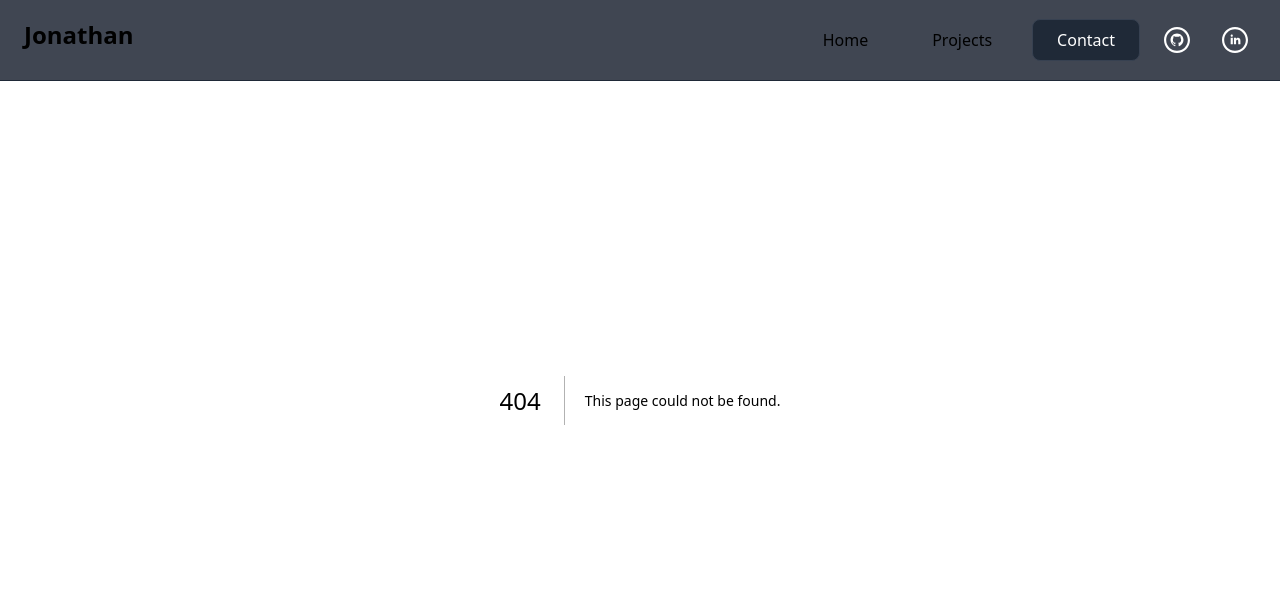
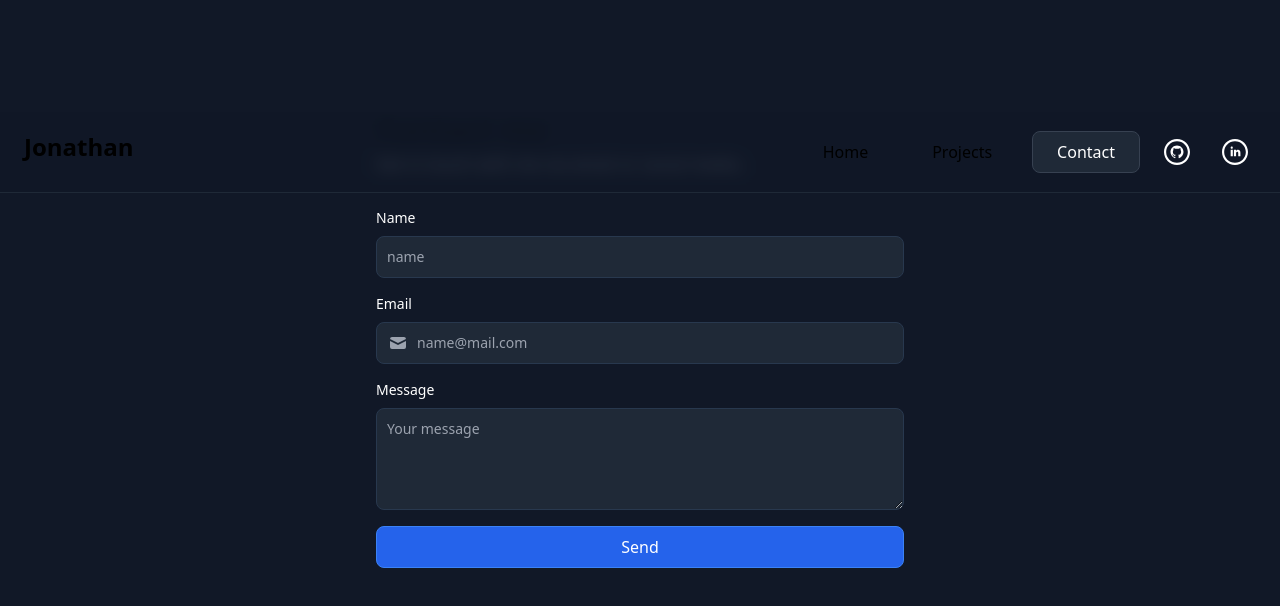
Before and after one commit to Jonathanmeij/portfolio-next, a Next.js app: page /Contact in a window 1280 px wide. Before the commit this address had no page. Shown: the top 606 px of the page. Built offline with nearby package versions, Linux system fonts and the light colour scheme.

Commit message:
added contact page

```diff
--- /dev/null
+++ b/pages/Contact.tsx
@@ -0,0 +1,79 @@
+import Button from "@/components/ui/Button";
+import Container from "@/components/ui/Container";
+
+export default function Contact() {
+    return (
+        <div className="my-28">
+            <Container maxWidth="xl" className="flex flex-col gap-8 m-auto">
+                <div>
+                    <h2 className="mb-1 text-3xl font-semibold">Contact me</h2>
+                    <p className="font-light tracking-wide text-gray-300 text-md">
+                        Get in touch with me via email or social media.
+                    </p>
+                </div>
+                <form className="flex flex-col gap-4">
+                    <div>
+                        <label
+                            htmlFor="email-address-icon"
+                            className="block mb-2 text-sm font-medium text-white"
+                        >
+                            Name
+                        </label>
+                        <input
+                            type="text"
+                            id="email-address-icon"
+                            className=" text-sm rounded-lg border border-gray-850 block w-full p-2.5 bg-gray-800  placeholder-gray-400 text-white focus:border-blue-500"
+                            placeholder="name"
+                        />
+                    </div>
+
+                    <div>
+                        <label
+                            htmlFor="email-address-icon"
+                            className="block mb-2 text-sm font-medium text-white"
+                        >
+                            Email
+                        </label>
+
+                        <div className="relative">
+                            <div className="absolute inset-y-0 left-0 flex items-center pl-3 pointer-events-none">
+                                <svg
+                                    aria-hidden="true"
+                                    className="w-5 h-5 text-gray-400"
+                                    fill="currentColor"
+                                    viewBox="0 0 20 20"
+                                    xmlns="http://www.w3.org/2000/svg"
+                                >
+                                    <path d="M2.003 5.884L10 9.882l7.997-3.998A2 2 0 0016 4H4a2 2 0 00-1.997 1.884z"></path>
+                                    <path d="M18 8.118l-8 4-8-4V14a2 2 0 002 2h12a2 2 0 002-2V8.118z"></path>
+                                </svg>
+                            </div>
+                            <input
+                                type="text"
+                                id="email-address-icon"
+                                className=" text-sm rounded-lg border border-gray-850 block w-full pl-10 p-2.5 bg-gray-800  placeholder-gray-400 text-white focus:border-blue-500"
+                                placeholder="name@mail.com"
+                            />
+                        </div>
+                    </div>
+
+                    <div>
+                        <label
+                            htmlFor="message"
+                            className="block mb-2 text-sm font-medium text-white"
+                        >
+                            Message
+                        </label>
+                        <textarea
+                            id="message"
+                            rows={4}
+                            className="text-sm rounded-lg border border-gray-850 block w-full p-2.5 bg-gray-800  placeholder-gray-400 text-white focus:border-blue-500"
+                            placeholder="Your message"
+                        ></textarea>
+                    </div>
+                    <Button color="primary">Send</Button>
+                </form>
+            </Container>
+        </div>
+    );
+}
--- a/pages/index.tsx
+++ b/pages/index.tsx
@@ -4,6 +4,7 @@ import Head from "next/head";
 import Header from "./Header";
 import AboutSection from "./AboutSection";
 import ProjectsSection from "./ProjectsSection";
+import Contact from "./Contact";
 
 export default function Home() {
     return (
@@ -19,6 +20,7 @@ export default function Home() {
                 {/* <Divider /> */}
                 <AboutSection />
                 <ProjectsSection />
+                <Contact />
             </main>
         </>
     );
```
